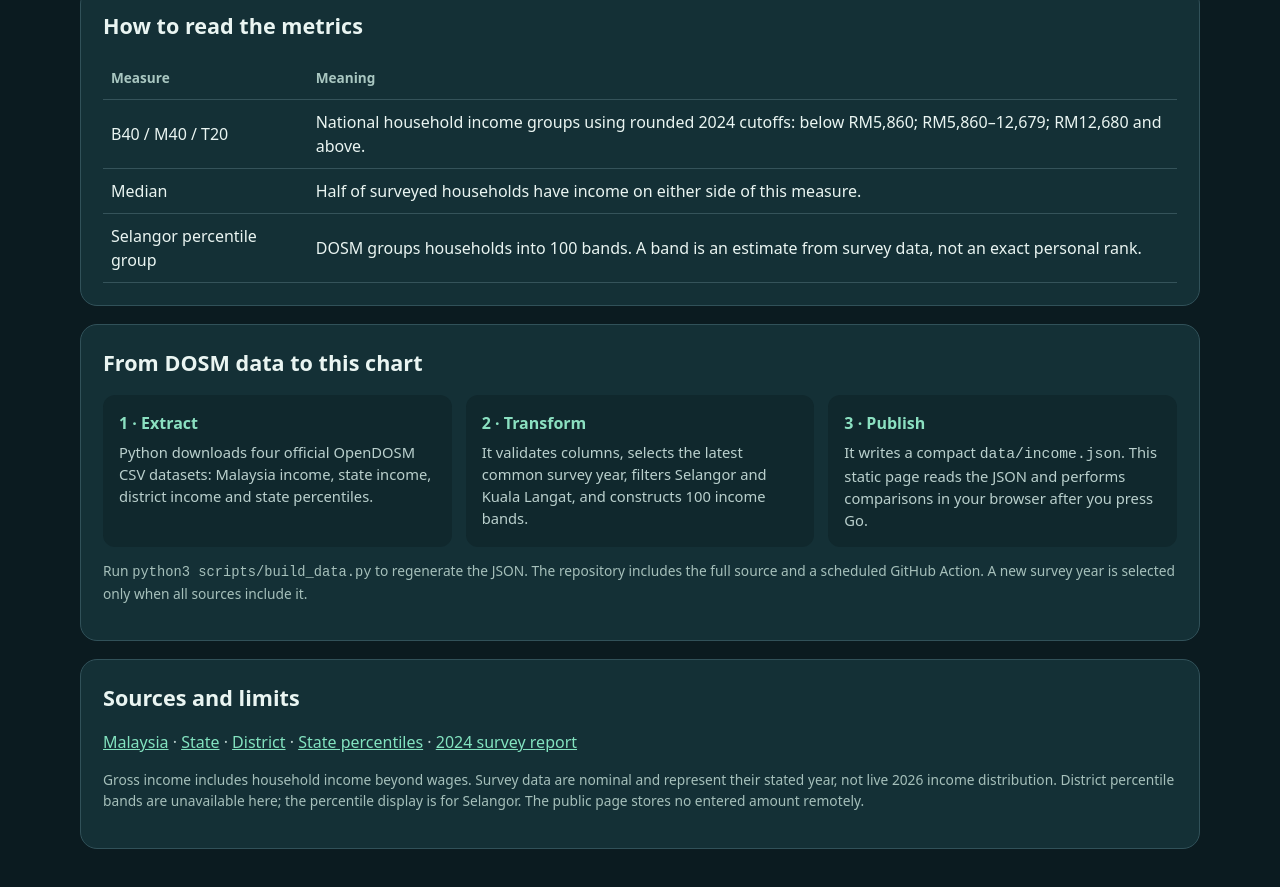
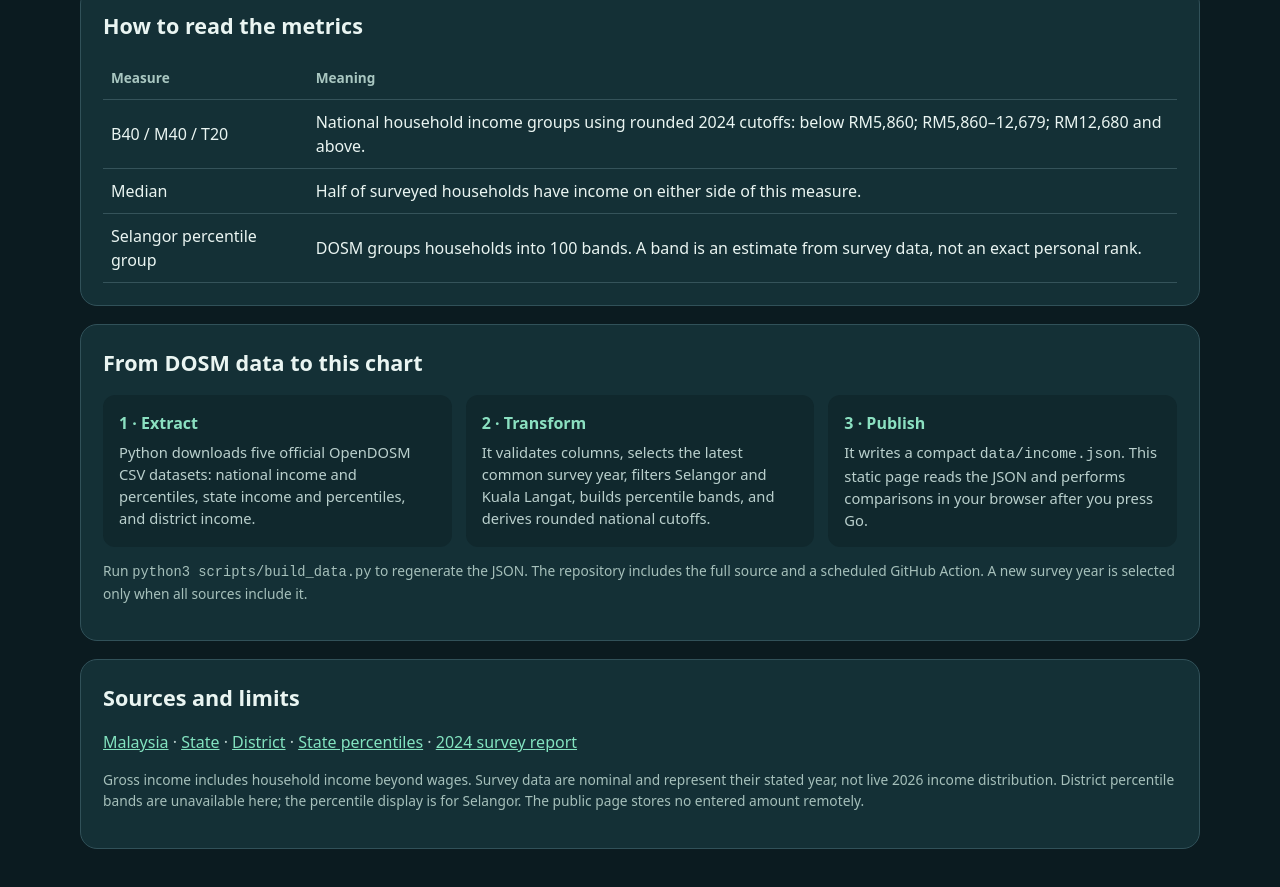
Before and after one commit to Syamim5499/household-income-bi-pages, a plain HTML site: page index.html in a window 1280 px wide. Shown: the part 604-1491 px from the top of the page. Drawn offline with Linux system fonts and the light colour scheme.

Commit message:
Update DOSM pipeline and methodology

```diff
--- a/index.html
+++ b/index.html
@@ -15,6 +15,6 @@
 <div class="grid"><article class="metric result"><small>National income category</small><strong id="category">—</strong><div class="sub" id="categoryCaption">Awaiting income</div></article><article class="metric"><small>Malaysia median</small><strong id="myMedian">—</strong><div class="sub" id="myDelta">2024 survey</div></article><article class="metric"><small>Selangor median</small><strong id="selMedian">—</strong><div class="sub" id="selDelta">2024 survey</div></article><article class="metric"><small>Kuala Langat median</small><strong id="klMedian">—</strong><div class="sub" id="klDelta">2024 survey</div></article></div>
 <section class="panel hidden" id="analysis"><h2>Your analysis</h2><p id="summary"></p><p id="percentile"></p><div id="bars"></div><div class="legend"><i></i>Your entered amount is the gold marker; green bars show area medians.</div><p class="muted">The marker and bars share a scale that expands for the amount entered. Local median differences measure RM and percentage above/below the median; they do not by themselves determine a percentile.</p></section>
 <section class="panel"><h2>How to read the metrics</h2><table><thead><tr><th>Measure</th><th>Meaning</th></tr></thead><tbody><tr><td>B40 / M40 / T20</td><td>National household income groups using rounded 2024 cutoffs: below RM5,860; RM5,860–12,679; RM12,680 and above.</td></tr><tr><td>Median</td><td>Half of surveyed households have income on either side of this measure.</td></tr><tr><td>Selangor percentile group</td><td>DOSM groups households into 100 bands. A band is an estimate from survey data, not an exact personal rank.</td></tr></tbody></table></section>
-<section class="panel"><h2>From DOSM data to this chart</h2><div class="steps"><div class="step"><b>1 · Extract</b><p>Python downloads four official OpenDOSM CSV datasets: Malaysia income, state income, district income and state percentiles.</p></div><div class="step"><b>2 · Transform</b><p>It validates columns, selects the latest common survey year, filters Selangor and Kuala Langat, and constructs 100 income bands.</p></div><div class="step"><b>3 · Publish</b><p>It writes a compact <code>data/income.json</code>. This static page reads the JSON and performs comparisons in your browser after you press Go.</p></div></div><p class="muted">Run <code>python3 scripts/build_data.py</code> to regenerate the JSON. The repository includes the full source and a scheduled GitHub Action. A new survey year is selected only when all sources include it.</p></section>
+<section class="panel"><h2>From DOSM data to this chart</h2><div class="steps"><div class="step"><b>1 · Extract</b><p>Python downloads five official OpenDOSM CSV datasets: national income and percentiles, state income and percentiles, and district income.</p></div><div class="step"><b>2 · Transform</b><p>It validates columns, selects the latest common survey year, filters Selangor and Kuala Langat, builds percentile bands, and derives rounded national cutoffs.</p></div><div class="step"><b>3 · Publish</b><p>It writes a compact <code>data/income.json</code>. This static page reads the JSON and performs comparisons in your browser after you press Go.</p></div></div><p class="muted">Run <code>python3 scripts/build_data.py</code> to regenerate the JSON. The repository includes the full source and a scheduled GitHub Action. A new survey year is selected only when all sources include it.</p></section>
 <section class="panel"><h2>Sources and limits</h2><p><a href="https://open.dosm.gov.my/data-catalogue/hh_income">Malaysia</a> · <a href="https://open.dosm.gov.my/data-catalogue/hh_income_state">State</a> · <a href="https://open.dosm.gov.my/data-catalogue/hh_income_district">District</a> · <a href="https://open.dosm.gov.my/data-catalogue/hies_state_percentile">State percentiles</a> · <a href="https://www.dosm.gov.my/portal-main/release-content/household-income-survey-report--malaysia--states-2024">2024 survey report</a></p><p class="muted">Gross income includes household income beyond wages. Survey data are nominal and represent their stated year, not live 2026 income distribution. District percentile bands are unavailable here; the percentile display is for Selangor. The public page stores no entered amount remotely.</p></section>
 </main><script src="app.js" defer></script></body></html>
```
